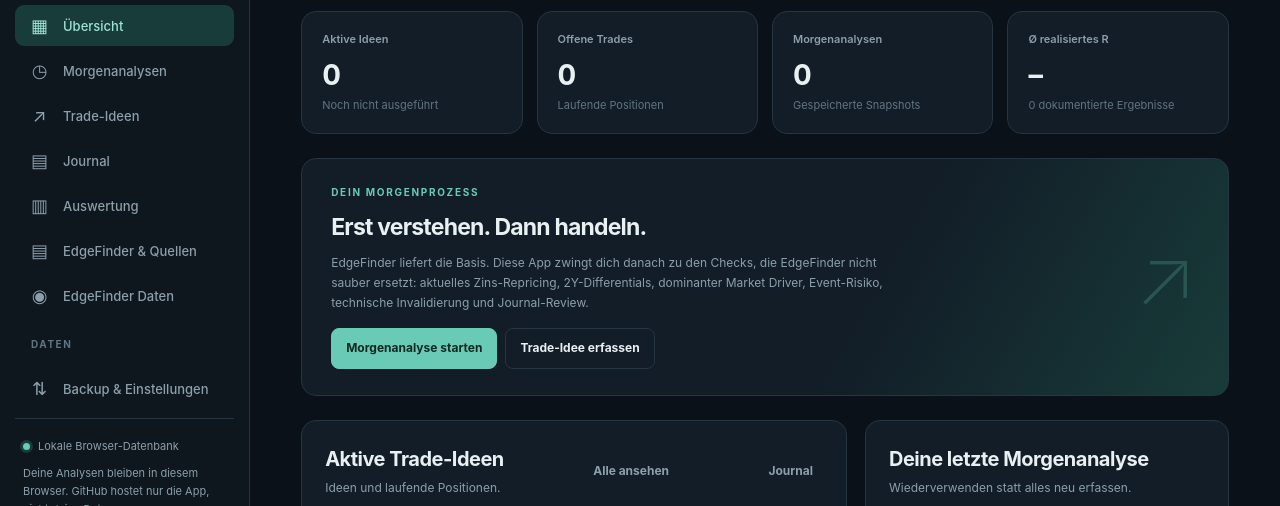
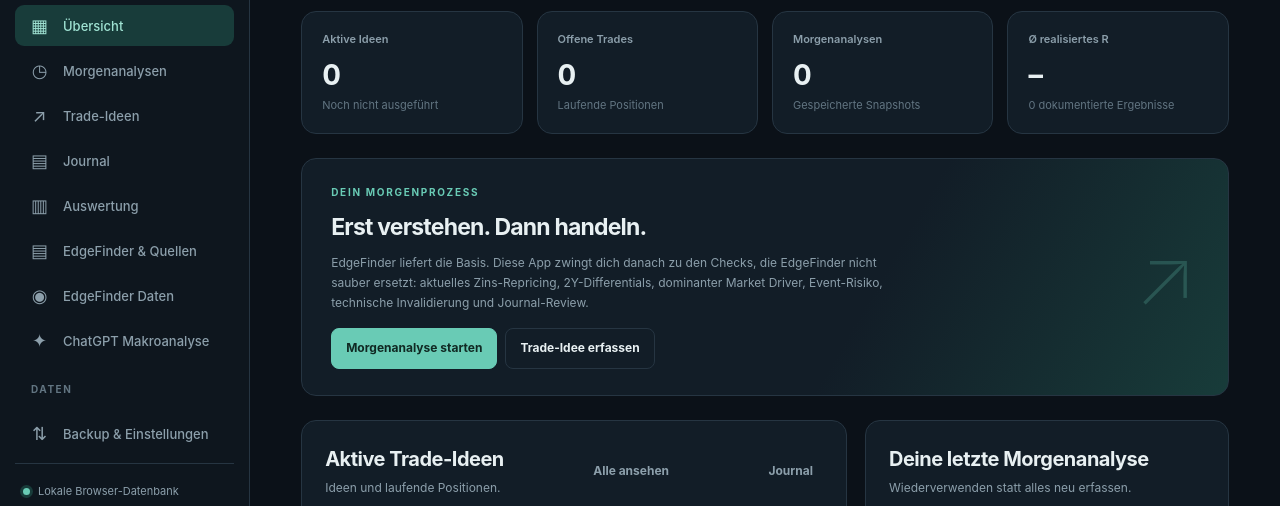
Before and after one commit to Nevio111998/tradingdesk, a website built with Vite: page index.html in a window 1280 px wide. Shown: the part 236-742 px from the top of the page. Built offline with nearby package versions, Linux system fonts and the light colour scheme.

Commit message:
Update index.html

```diff
--- a/index.html
+++ b/index.html
@@ -24,6 +24,8 @@
   <script src="app.v5.6.20.js" defer></script>
   <link rel="stylesheet" href="edgefinder-integration.css">
 <script src="edgefinder-integration.js" defer></script>
+  <link rel="stylesheet" href="chatgpt-macro.css">
+<script src="chatgpt-macro.js" defer></script>
 </head>
 <body>
   <div id="app" class="app-shell">
```
